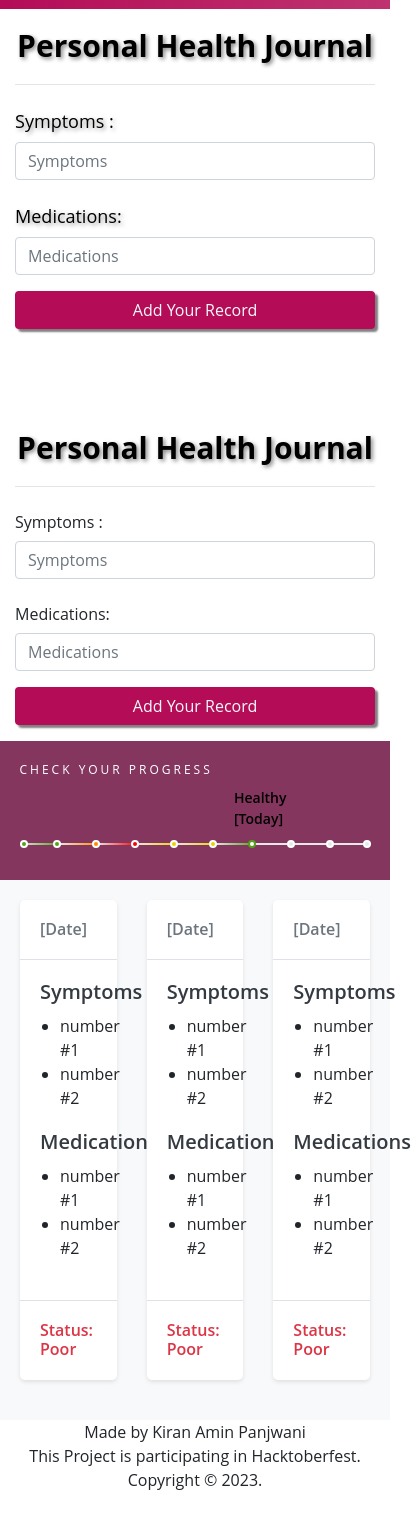
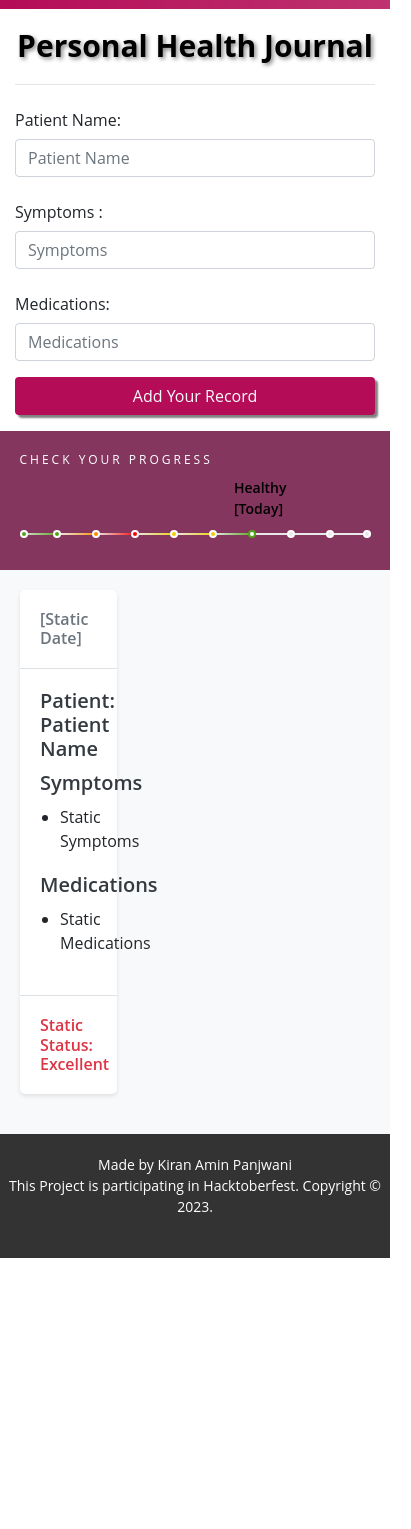
Before and after one commit to KiranAminPanjwani/MedStats, a plain HTML site: page index.html in a window 390 px wide. Shown: the part 73-1602 px from the top of the page, 411 px wide, since content can reach past the window. After the commit the page ends 1331 px from the top, so only its background shows below. Drawn offline with nearby package versions, Linux system fonts and the light colour scheme.

Commit message:
Data input

```diff
--- a/index.html
+++ b/index.html
@@ -41,51 +41,30 @@
         <p class="text-center" id="subHead1"><b>Personal Health Journal</b></p>
         <hr>
 
+       <!-- Modify your form to include unique IDs for input fields -->
        <form id="MedicalForm">
         <div class="form-group row">
-                <label id="sym" for="Symptoms" class="col-sm-2 col-form-label">Symptoms :</label>
+          <label for="PatientName" class="col-sm-2 col-form-label">Patient Name:</label>
           <div class="col-sm-10 position-relative">
-                    <input type="text" class="form-control" id="Symptoms" placeholder="Symptoms">
+              <input type="text" class="form-control" id="PatientNameInput" placeholder="Patient Name">
           </div>
         </div>
-
-            <div class="form-group row">
-                <label id="med" for="Medications" class="col-sm-2 col-form-label">Medications:</label>
-                <div class="col-sm-10">
-                    <input type="text" class="form-control" id="Medications" placeholder="Medications">
-                </div>
-            </div>
-
-            <button type="submit" class="btn text-light btn-large btn-block" style="background-color: #b40c57;" id="add-record-btn">Add Your Record</button>
-        </form>
-    </div>
-
-
-  <!-- Section for Adding Health Records -->
-  <div class="container pt-4 mt-5 my-3">
-    <br>
-    <p style="font-size:30px;" class="text-center" id="subHead1"><b>Personal Health Journal</b></p>
-    <hr>
-
-    <form id="MedicalForm">
         <div class="form-group row">
           <label for="Symptoms" class="col-sm-2 col-form-label">Symptoms :</label>
           <div class="col-sm-10 position-relative">
-          <input type="text" class="form-control" id="Symptoms" placeholder="Symptoms">
+              <input type="text" class="form-control" id="SymptomsInput" placeholder="Symptoms">
           </div>
         </div>
-
-
         <div class="form-group row">
           <label for="Medications" class="col-sm-2 col-form-label">Medications:</label>
           <div class="col-sm-10">
-          <input type="text" class="form-control" id="Medications" placeholder="Medications">
+              <input type="text" class="form-control" id="MedicationsInput" placeholder="Medications">
           </div>
         </div>
+        <button type="button" class="btn text-light btn-large btn-block" style="background-color: #b40c57;" id="add-record-btn">Add Your Record</button>
+      </form>
 
-      <button type="submit" class="btn text-light btn-large btn-block" style="background-color: #b40c57;"
-        id="add-record-btn">Add Your Record</button>
-    </form>
+
     </div>
 
   <!-- Section for Progress Bar -->
@@ -115,68 +94,90 @@
 
   </div>
   <div class="record-container">
-    <div class="record">
+    <!-- dont remove this div -->
+    <!-- Repeat the above code for each recorded note -->
+  </div>
+
+
+  <!-- dynamic data code -->
+  <script>
+      document.addEventListener("DOMContentLoaded", function() {
+    // Static data
+    var staticPatientName = "Patient Name";
+    var staticSymptoms = "Static Symptoms";
+    var staticMedications = "Static Medications";
+    var staticStatus = "Static Status: Excellent"; // You can customize the status as needed
+
+    // Create a record element for the static data
+    var staticRecordElement = document.createElement("div");
+    staticRecordElement.className = "record";
+    staticRecordElement.innerHTML = `
         <div class="record-header">
-        <h5 class="record-date">[Date]</h5>
+            <h5 class="record-date">[Static Date]</h5>
         </div>
         <div class="record-body">
+            <h4 class="record-section-title">Patient: ${staticPatientName}</h4>
             <h4 class="record-section-title">Symptoms</h4>
             <ul class="record-list">
-          <li>number #1</li>
-          <li>number #2</li>
+                <li>${staticSymptoms}</li>
             </ul>
             <h4 class="record-section-title">Medications</h4>
             <ul class="record-list">
-          <li>number #1</li>
-          <li>number #2</li>
+                <li>${staticMedications}</li>
+            </ul>
+        </div>
+        <div class="record-footer">
+            <h4 class="record-status">${staticStatus}</h4>
+        </div>
+    `;
+
+    // Append the static record to the record container
+    document.querySelector(".record-container").appendChild(staticRecordElement);
+
+    // Event listener for adding dynamic records
+    document.getElementById("add-record-btn").addEventListener("click", function(event) {
+        event.preventDefault();
+
+        // Get values from the form
+        var patientName = document.getElementById("PatientNameInput").value;
+        var symptoms = document.getElementById("SymptomsInput").value;
+        var medications = document.getElementById("MedicationsInput").value;
+        var currentDate = new Date().toLocaleDateString();
+
+        // Create a new record element with the entered details
+        var recordElement = document.createElement("div");
+        recordElement.className = "record";
+        recordElement.innerHTML = `
+            <div class="record-header">
+                <h5 class="record-date">${currentDate}</h5>
+            </div>
+            <div class="record-body">
+                <h4 class="record-section-title">Patient: ${patientName}</h4>
+                <h4 class="record-section-title">Symptoms</h4>
+                <ul class="record-list">
+                    <li>${symptoms}</li>
+                </ul>
+                <h4 class="record-section-title">Medications</h4>
+                <ul class="record-list">
+                    <li>${medications}</li>
                 </ul>
             </div>
             <div class="record-footer">
                 <h4 class="record-status">Status: Poor</h4>
             </div>
-    </div>
-    <div class="record">
-      <div class="record-header">
-        <h5 class="record-date">[Date]</h5>
-      </div>
-      <div class="record-body">
-        <h4 class="record-section-title">Symptoms</h4>
-        <ul class="record-list">
-          <li>number #1</li>
-          <li>number #2</li>
-        </ul>
-        <h4 class="record-section-title">Medications</h4>
-        <ul class="record-list">
-          <li>number #1</li>
-          <li>number #2</li>
-        </ul>
-      </div>
-      <div class="record-footer">
-        <h4 class="record-status">Status: Poor</h4>
-      </div>
-    </div>
-    <div class="record">
-      <div class="record-header">
-        <h5 class="record-date">[Date]</h5>
-      </div>
-      <div class="record-body">
-        <h4 class="record-section-title">Symptoms</h4>
-        <ul class="record-list">
-          <li>number #1</li>
-          <li>number #2</li>
-        </ul>
-        <h4 class="record-section-title">Medications</h4>
-        <ul class="record-list">
-          <li>number #1</li>
-          <li>number #2</li>
-        </ul>
-      </div>
-      <div class="record-footer">
-        <h4 class="record-status">Status: Poor</h4>
-      </div>
-    </div>
-    <!-- Repeat the above code for each recorded note -->
-  </div>
+        `;
+
+        // Append the new record to the record container
+        document.querySelector(".record-container").appendChild(recordElement);
+
+        // Clear the form fields after adding the record
+        document.getElementById("PatientNameInput").value = "";
+        document.getElementById("SymptomsInput").value = "";
+        document.getElementById("MedicationsInput").value = "";
+    });
+  });
+</script>
+
   <footer>
     <p class="text-center">
       Made by Kiran Amin Panjwani <br>
@@ -184,23 +185,7 @@
     </p>
   </footer>
 
-  <script>
 
-      <footer>
-        <p class="text-center1">
-          Made by Kiran Amin Panjwani <br>
-          This Project is participating in Hacktoberfest. Copyright © 2023.</br></br>
-        </p>
-      </footer>
-
-<script>
-
-    const addRecordBtn = document.getElementById("add-record-btn");
-
-    addRecordBtn.addEventListener("click", function () {
-      alert("Please login inorder to save add your records to your personal journal");
-    });
-  </script>
 </body>
 
 </html>
--- a/style.css
+++ b/style.css
@@ -356,3 +356,28 @@ transform: scale(1.05);
   font-weight: 600;
   color: #dc3545;
 }
+
+/* Footer styles */
+footer {
+  background-color: #333; /* Background color */
+  color: #fff; /* Text color */
+  padding: 20px 0; /* Padding for top and bottom */
+  text-align: center; /* Center-align text */
+  font-size: 14px; /* Font size */
+}
+
+footer a {
+  color: #b40c57; /* Link color */
+  text-decoration: none; /* Remove underline */
+  transition: color 0.3s; /* Smooth color transition on hover */
+}
+
+footer a:hover {
+  color: #fff; /* Change link color on hover */
+}
+
+/* Center the text vertically */
+footer p {
+  margin: 0;
+  line-height: 1.5;
+}
```
Lines whose indentation alone changed are shown as unchanged.
